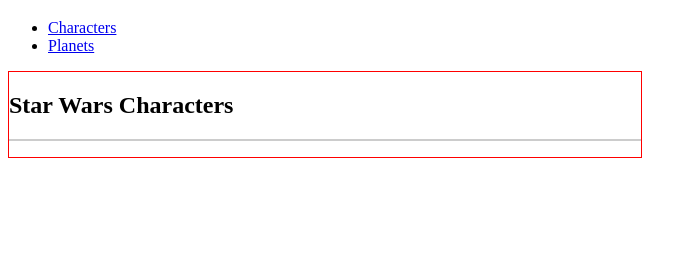
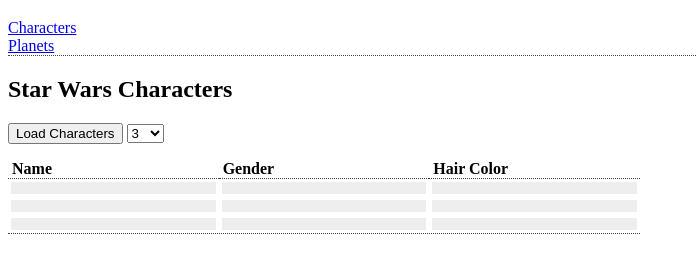
Before and after one commit to leebrandt/angular-preload, a website: page index.html at #!/characters in a window 1280 px wide. Shown: the part 61-334 px from the top of the page, without its empty margins (0-697 px from the left). Drawn offline with nearby package versions, Linux system fonts and the light colour scheme; some packages are replaced by stand-ins of ours; no server answers.

Commit message:
Addes some stylin

```diff
--- a/components/characters/controllers/characters.controller.js
+++ b/components/characters/controllers/characters.controller.js
@@ -2,9 +2,15 @@
 
   var characterCtrl = function(CharacterSvc){
     var ctrl = this;
+    ctrl.pageSizeOptions = [3, 5, 10];
+    ctrl.pageSize = 3;
 
     ctrl.loadCharacters = function(){
       ctrl.characters = CharacterSvc.LoadCharacters().$$state;
+    };
+
+    ctrl.repeatPageSize = function(){
+      return new Array(ctrl.pageSize);
     };
 
     return ctrl;
--- a/components/characters/views/characters.list.view.html
+++ b/components/characters/views/characters.list.view.html
@@ -1,7 +1,20 @@
-<section ng-controller="CharacterCtrl as vm" ng-init="vm.loadCharacters()" class="characters">
+<section ng-controller="CharacterCtrl as vm" class="characters">
  <h2>Star Wars Characters</h2>
- 	<ul placeholder number-of-rows="5" number-of-cells="3" hide-placeholders="vm.characters.status">
-	 	<li ng-repeat="character in ::vm.characters.value.results | limitTo: 5" >
+	<button ng-click="vm.loadCharacters()">Load Characters</button>
+	<select name="pageSize" ng-model="vm.pageSize" ng-options="v as v for v in vm.pageSizeOptions">
+	</select>
+ 	<ul>
+ 		<li class="header">
+ 			<span>Name</span>
+	    <span>Gender</span>
+	    <span>Hair Color</span>
+ 		</li>
+ 		<li ng-repeat="i in vm.repeatPageSize() track by $index" class="placeholder" ng-hide="vm.characters.status">
+ 			<span></span>
+ 			<span></span>
+ 			<span></span>
+ 		</li>
+	 	<li ng-repeat="character in vm.characters.value.results | limitTo: vm.pageSize" ng-show="vm.characters.status" >
 	    <span ng-bind="character.name"></span>
 	    <span ng-bind="character.gender"></span>
 	    <span ng-bind="character.hair_color"></span>
--- a/components/common/directives/placeholder.directive.js
+++ b/components/common/directives/placeholder.directive.js
@@ -7,7 +7,7 @@
 				for (var i = attrs.numberOfRows - 1; i >= 0; i--) {
 					var row = angular.element('<li class="placeholder" ng-if="!'+attrs.hidePlaceholders+'"></li>');
 					for (var c = attrs.numberOfCells - 1; c >= 0; c--) {
-						row.append(angular.element('<span>########</span>'));
+						row.append(angular.element('<span></span>'));
 					}
 					el.append($compile(row)(scope));
 		 		}
--- a/css/main.css
+++ b/css/main.css
@@ -1,22 +1,52 @@
 .characters, .planets {
 	width: 50%;
-	border: solid 1px #F00;
 }
-.characters ul {
-	list-style: none;
-	border: solid 1px #CCC;
+ul {
+	padding: 0;
+	display: table;
+	list-style-type: none;
+	position: relative;
+	width: 100%;
+	border-bottom: dotted 1px #444;
 }
 
-.characters ul li {
+ul li.header{
+	font-weight: bold;
 	display: table-row;
 }
-.characters ul li span{
+
+ul li.header span {
+		border-bottom: dotted 1px #444;
+}
+
+ul li {
+	display: table-row;
+	width: 100%;
+}
+
+ul li span{
 	display: table-cell;
-	padding: 0 1rem;
+	width: 33%;
+	padding: 0 .25rem;
 }
 
 li.placeholder{
-	color: #CCC;
-	line-height: 1rem;
-	margin-top: .25rem;
+	display: table-row;
 }
+
+li.placeholder span{
+	display: table-cell;
+	border: solid .2rem #FFF;
+	/*background: repeating-linear-gradient(
+	  -55deg,
+	  #DDD,
+	  #DDD .1rem,
+	  #EEE .1rem,
+	  #EEE .2rem
+	);*/
+
+  background-color: #EEE;
+  background-size: .1rem .1rem;
+	height: .75rem;
+	width: auto;
+}
--- a/package.json
+++ b/package.json
@@ -4,8 +4,12 @@
   "description": "Testing loading 'blanks' into content while loading",
   "main": "application.js",
   "scripts": {
+  	"start": "httpster",
     "test": "echo \"Error: no test specified\" && exit 1"
   },
   "author": "leebrandt@gmail.com",
-  "license": "ISC"
+  "license": "ISC",
+  "devDependencies": {
+    "httpster": "^1.0.3"
+  }
 }
```
Also changed, not shown: components/planets/views/planet.list.view.html (+2 -1 lines), 2 other files.
